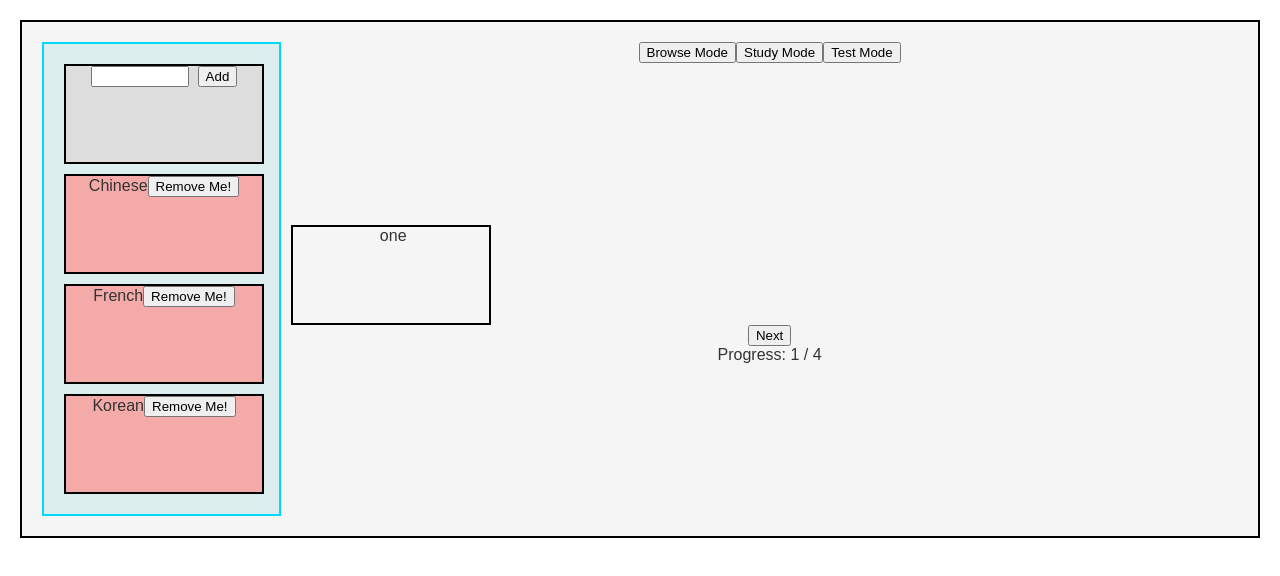
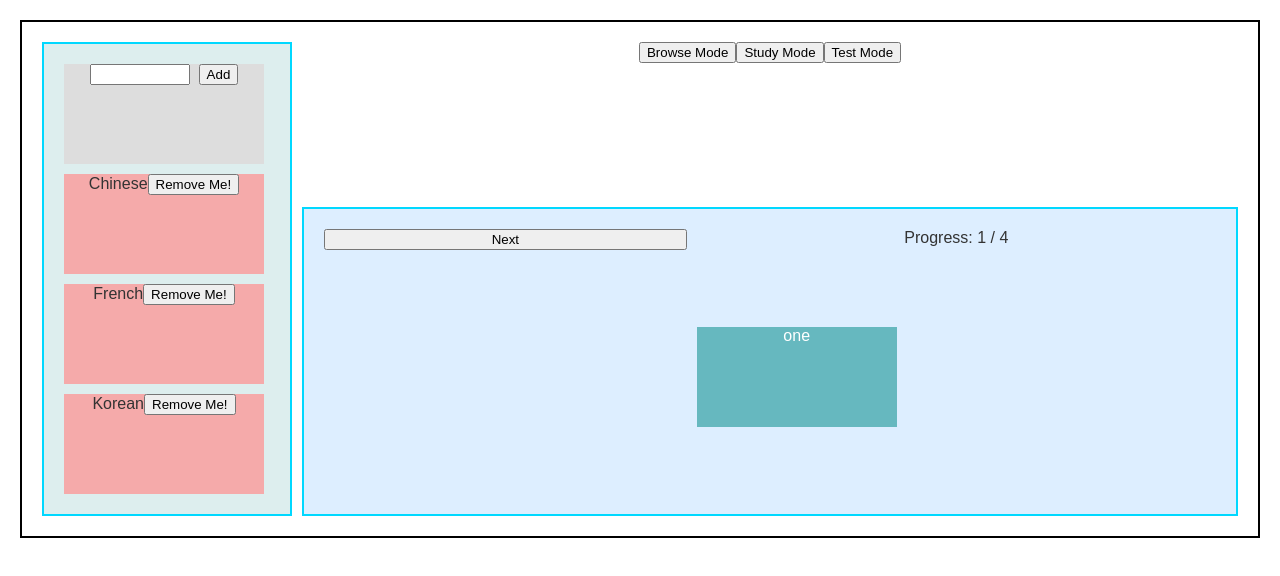
Before and after one commit to yyjoycewoo/VocabMaster, a React (Create React App) app: page / in a window 1280 px wide. Both pictures are taken after a click on the button "Study Mode". Shown: the top 576 px of the page. Built offline with nearby package versions, Linux system fonts and the light colour scheme.

Commit message:
adding styles

```diff
--- a/src/components/Flashcard.js
+++ b/src/components/Flashcard.js
@@ -40,7 +40,7 @@ class Flashcard extends Component {
 
   renderFlipCard() {
     return  (
-      <div className="Flashcard flip-container card" ontouchstart="this.classList.toggle('hover');">
+      <div className="Flashcard flip-container card center" ontouchstart="this.classList.toggle('hover');">
         <div className="flipper">
           <div className="front">
             {this.props.question}
@@ -69,7 +69,7 @@ class Flashcard extends Component {
 
   renderNonFlipCard() {
     return (
-      <div className="Flashcard card">
+      <div className="Flashcard card center">
         <div>
           {this.props.question}
         </div>
--- a/src/components/StudyList.js
+++ b/src/components/StudyList.js
@@ -1,5 +1,7 @@
 import React, { Component } from "react";
-import "../styles/FlashcardList.css";
+//import "../styles/FlashcardList.css";
+import "../styles/StudyList.css";
+
 import Flashcard from "./Flashcard";
 
 class StudyList extends Component {
--- a/src/styles/App.css
+++ b/src/styles/App.css
@@ -5,7 +5,6 @@
 .App {
   border: 2px solid black;
   text-align: center;
-  background: #f5f5f5;
   color: #333;
   margin: 20px;
   padding: 20px;
--- a/src/styles/Flashcard.css
+++ b/src/styles/Flashcard.css
@@ -1,5 +1,13 @@
 
-
+.Flashcard {
+  border: 2px solid black;
+  text-align: center;
+  color: #333;
+  margin: 0px;
+  padding: 0px;
+  width: 200px;
+  height: 100px;
+}
 
 .flip-container {
   -webkit-perspective: 1000;
@@ -37,6 +45,7 @@
 	transform-style: preserve-3d;
 
 	position: relative;
+  height: 100%;
 }
 
 .front, .back {
@@ -51,8 +60,10 @@
 }
 
 .front {
-	background-color: #999;
+	background: #66B8Bf !important;
+  color: white;
 	z-index: 2;
+  height: 100%;
 }
 
 .back {
@@ -61,7 +72,10 @@
   -o-transform: rotateY(180deg);
 	transform: rotateY(180deg);
 
-	background: #abf;
+  color: white;
+	background: black;
+  height: 100%;
+
 }
 
 .front .name {
@@ -115,14 +129,3 @@
   font-family: arial;
   line-height: 2em;
 }
-
-.Flashcard {
-  border: 2px solid black;
-  text-align: center;
-  background: #f5f5f5;
-  color: #333;
-  margin: 0px;
-  padding: 0px;
-  width: 200px;
-  height: 100px;
-}
--- a/src/styles/StudyList.css
+++ b/src/styles/StudyList.css
@@ -3,11 +3,17 @@
   border: 2px solid #00D8FF;
   background: #DDEEFF;
 
-  grid-area: flashcardList;
+
+  display: grid;
+  grid-template-columns: 33%, 33%, 33%;
+  grid-gap: 10px;
+  grid-auto-rows: auto;
+  grid-template-areas:
+    "empty center empty";
+  align-items: start;
+}
 
 
-  display: grid;
-  grid-template-columns: repeat(auto-fill, minmax(200px, 1fr));
-  grid-gap: 10px;
-  grid-auto-rows: auto;
+.center {
+  grid-area: center
 }
--- a/src/styles/View.css
+++ b/src/styles/View.css
@@ -1,6 +1,6 @@
 .View {
   display: grid;
-  grid-template-columns: 20% 80%;
+  grid-template-columns: minmax(250px, 20%) minmax(250px, 80%);
 
   grid-gap: 10px;
   grid-template-rows: auto;
--- a/src/styles/index.css
+++ b/src/styles/index.css
@@ -9,9 +9,9 @@ body {
 
 
 .card {
-  border: 2px solid black !important;
+  border: 0px !important;
   text-align: center !important;
-  margin: 0px !important;
+  margin: 0px;
   padding: 0px !important;
   width: 200px !important;
   height: 100px !important;
```
